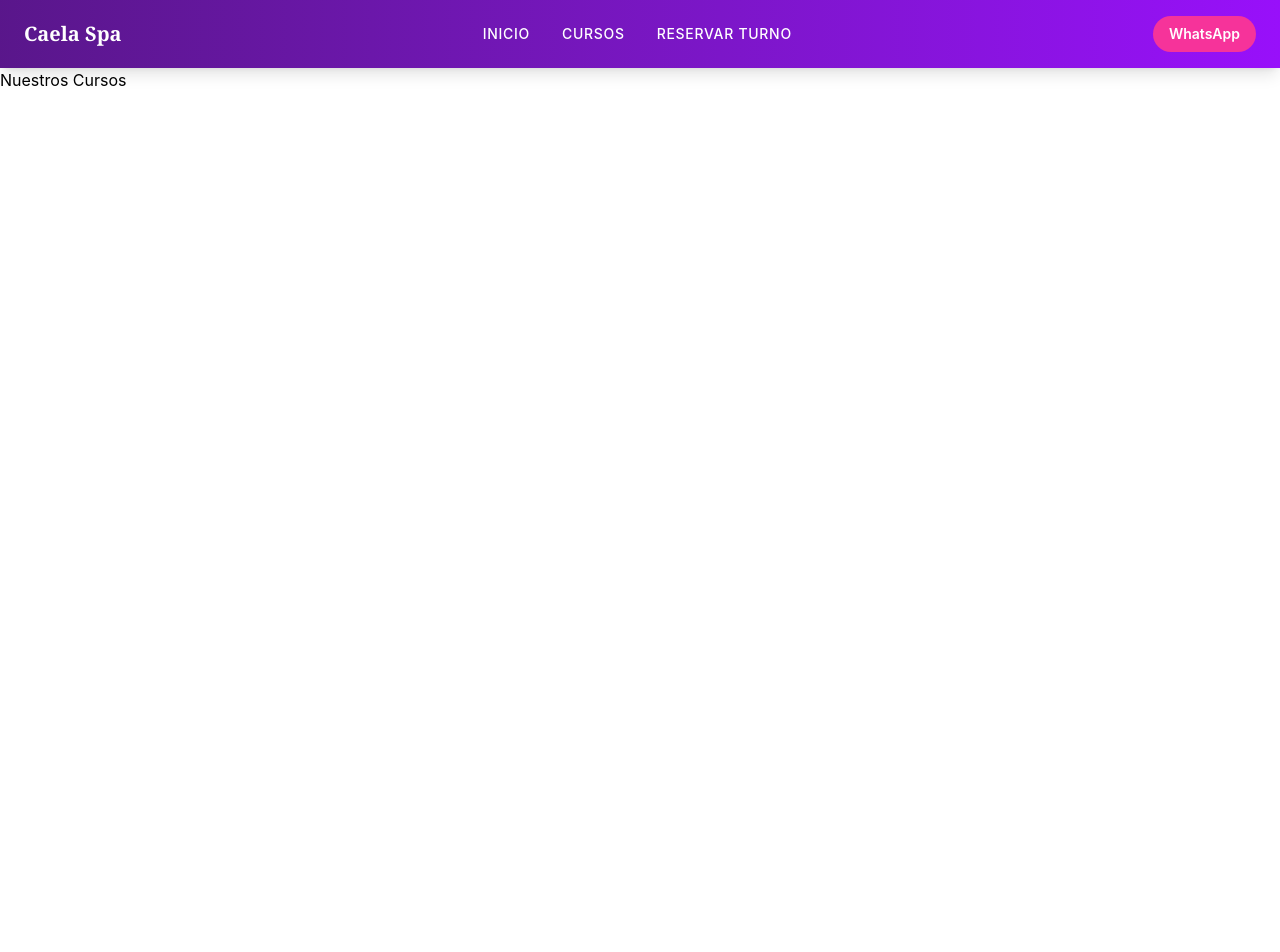
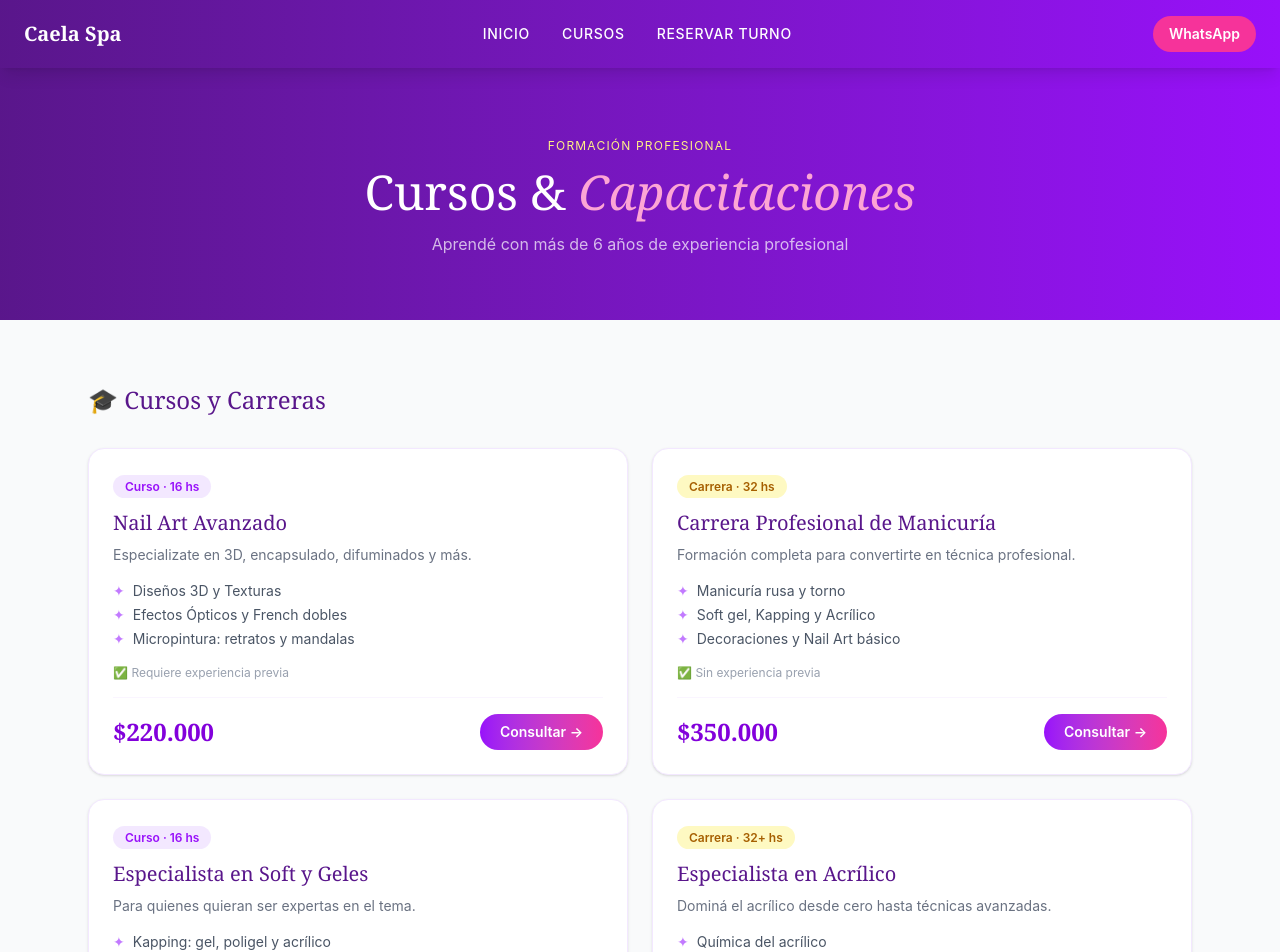
Before and after one commit to jmanserrano0arg-commits/caelaspa-app, a React (Vite) app: page /cursos in a window 1280 px wide. Shown: the top 952 px of the page. Before the commit the page ends 800 px from the top, so only its background shows below. Built offline with nearby package versions, Linux system fonts and the light colour scheme.

Commit message:
Página Cursos completa con Tailwind

```diff
--- a/src/pages/Cursos.jsx
+++ b/src/pages/Cursos.jsx
@@ -1,7 +1,129 @@
+const cursos = [
+  {
+    id: 1,
+    tipo: 'Curso · 16 hs',
+    tipoColor: 'bg-purple-100 text-purple-600',
+    nombre: 'Nail Art Avanzado',
+    descripcion: 'Especializate en 3D, encapsulado, difuminados y más.',
+    contenido: ['Diseños 3D y Texturas', 'Efectos Ópticos y French dobles', 'Micropintura: retratos y mandalas'],
+    precio: '$220.000',
+    experiencia: 'Requiere experiencia previa',
+    wa: 'Hola! Me interesa el Nail Art Avanzado'
+  },
+  {
+    id: 2,
+    tipo: 'Carrera · 32 hs',
+    tipoColor: 'bg-yellow-100 text-yellow-700',
+    nombre: 'Carrera Profesional de Manicuría',
+    descripcion: 'Formación completa para convertirte en técnica profesional.',
+    contenido: ['Manicuría rusa y torno', 'Soft gel, Kapping y Acrílico', 'Decoraciones y Nail Art básico'],
+    precio: '$350.000',
+    experiencia: 'Sin experiencia previa',
+    wa: 'Hola! Me interesa la Carrera Profesional de Manicuria'
+  },
+  {
+    id: 3,
+    tipo: 'Curso · 16 hs',
+    tipoColor: 'bg-purple-100 text-purple-600',
+    nombre: 'Especialista en Soft y Geles',
+    descripcion: 'Para quienes quieran ser expertas en el tema.',
+    contenido: ['Kapping: gel, poligel y acrílico', 'Soft gel completo', 'Reconstrucción y service'],
+    precio: '$250.000',
+    experiencia: 'Sin experiencia previa',
+    wa: 'Hola! Me interesa el curso Especialista en Soft y Geles'
+  },
+  {
+    id: 4,
+    tipo: 'Carrera · 32+ hs',
+    tipoColor: 'bg-yellow-100 text-yellow-700',
+    nombre: 'Especialista en Acrílico',
+    descripcion: 'Dominá el acrílico desde cero hasta técnicas avanzadas.',
+    contenido: ['Química del acrílico', 'Estructuras comerciales', 'Reversa y Baby Boomer'],
+    precio: '$250.000',
+    experiencia: 'Sin experiencia previa',
+    wa: 'Hola! Me interesa el curso Especialista en Acrilico'
+  },
+]
+
+const intensivos = [
+  { nombre: 'Pedicuría Combinada', precio: '$110.000', wa: 'Hola! Me interesa el Intensivo de Pedicuria' },
+  { nombre: 'Taller de Nail Art', precio: '$110.000', wa: 'Hola! Me interesa el Taller de Nail Art' },
+  { nombre: 'Intensivo Soft Gel', precio: '$130.000', wa: 'Hola! Me interesa el Intensivo de Soft Gel' },
+  { nombre: 'Intensivo Capping', precio: '$140.000', wa: 'Hola! Me interesa el Intensivo de Capping' },
+  { nombre: 'Control de Producto y Estructura', precio: '$160.000', wa: 'Hola! Me interesa el Intensivo de Control de Producto' },
+  { nombre: 'Reducción de Tiempos', precio: '$160.000', wa: 'Hola! Me interesa el Intensivo de Reduccion de Tiempos' },
+  { nombre: 'Cero Desprendimiento y Sellado', precio: '$160.000', wa: 'Hola! Me interesa el Intensivo de Cero Desprendimiento' },
+]
+
+const WA = 'https://wa.me/message/TSYLVDCRN6EEA1'
+
 function Cursos() {
   return (
-    <div>
-      <h1>Nuestros Cursos</h1>
+    <div className="min-h-screen bg-gray-50">
+
+      {/* HEADER */}
+      <div className="bg-gradient-to-r from-purple-900 to-purple-600 py-16 px-6 text-center">
+        <span className="text-yellow-200 text-xs tracking-widest uppercase">Formación profesional</span>
+        <h1 className="text-white text-4xl md:text-5xl font-serif font-light mt-3">
+          Cursos & <em className="text-pink-300">Capacitaciones</em>
+        </h1>
+        <p className="text-white/70 mt-4 max-w-md mx-auto">
+          Aprendé con más de 6 años de experiencia profesional
+        </p>
+      </div>
+
+      {/* CURSOS */}
+      <div className="max-w-6xl mx-auto px-6 py-16">
+        <h2 className="text-2xl font-serif text-purple-900 mb-8">🎓 Cursos y Carreras</h2>
+        <div className="grid grid-cols-1 md:grid-cols-2 gap-6">
+          {cursos.map(curso => (
+            <div key={curso.id} className="bg-white rounded-2xl p-6 shadow-sm border border-purple-100 hover:shadow-md hover:-translate-y-1 transition-all">
+              <span className={`text-xs font-semibold px-3 py-1 rounded-full ${curso.tipoColor}`}>
+                {curso.tipo}
+              </span>
+              <h3 className="text-xl font-serif text-purple-900 mt-3 mb-2">{curso.nombre}</h3>
+              <p className="text-gray-500 text-sm mb-4">{curso.descripcion}</p>
+              <ul className="space-y-1 mb-4">
+                {curso.contenido.map((item, i) => (
+                  <li key={i} className="text-sm text-gray-600 flex items-center gap-2">
+                    <span className="text-purple-400">✦</span> {item}
+                  </li>
+                ))}
+              </ul>
+              <p className="text-xs text-gray-400 mb-4">✅ {curso.experiencia}</p>
+              <div className="flex items-center justify-between pt-4 border-t border-purple-50">
+                <span className="text-2xl font-serif text-purple-700 font-semibold">{curso.precio}</span>
+                <a href={`${WA}?text=${encodeURIComponent(curso.wa)}`} target="_blank" className="bg-gradient-to-r from-purple-600 to-pink-500 text-white px-5 py-2 rounded-full text-sm font-semibold hover:shadow-md transition-all">
+                  Consultar →
+                </a>
+              </div>
+            </div>
+          ))}
+        </div>
+
+        {/* INTENSIVOS */}
+        <h2 className="text-2xl font-serif text-purple-900 mt-16 mb-8">⚡ Intensivos · 1 día · 8 hs</h2>
+        <div className="grid grid-cols-1 md:grid-cols-2 lg:grid-cols-3 gap-4">
+          {intensivos.map((item, i) => (
+            <div key={i} className="bg-white rounded-2xl p-5 shadow-sm border border-purple-100 hover:shadow-md hover:-translate-y-1 transition-all flex flex-col justify-between">
+              <div>
+                <span className="text-xs font-semibold px-3 py-1 rounded-full bg-pink-100 text-pink-600">
+                  Intensivo · 1 día
+                </span>
+                <h3 className="text-base font-semibold text-purple-900 mt-3 mb-1">{item.nombre}</h3>
+                <p className="text-xs text-gray-400">8 hs + Coffee Break · Av. Santa Fe 934</p>
+              </div>
+              <div className="flex items-center justify-between mt-4 pt-4 border-t border-purple-50">
+                <span className="text-xl font-serif text-purple-700 font-semibold">{item.precio}</span>
+                <a href={`${WA}?text=${encodeURIComponent(item.wa)}`} target="_blank" className="bg-gradient-to-r from-purple-600 to-pink-500 text-white px-4 py-2 rounded-full text-xs font-semibold hover:shadow-md transition-all">
+                  Consultar →
+                </a>
+              </div>
+            </div>
+          ))}
+        </div>
+      </div>
+
     </div>
   )
 }
```
